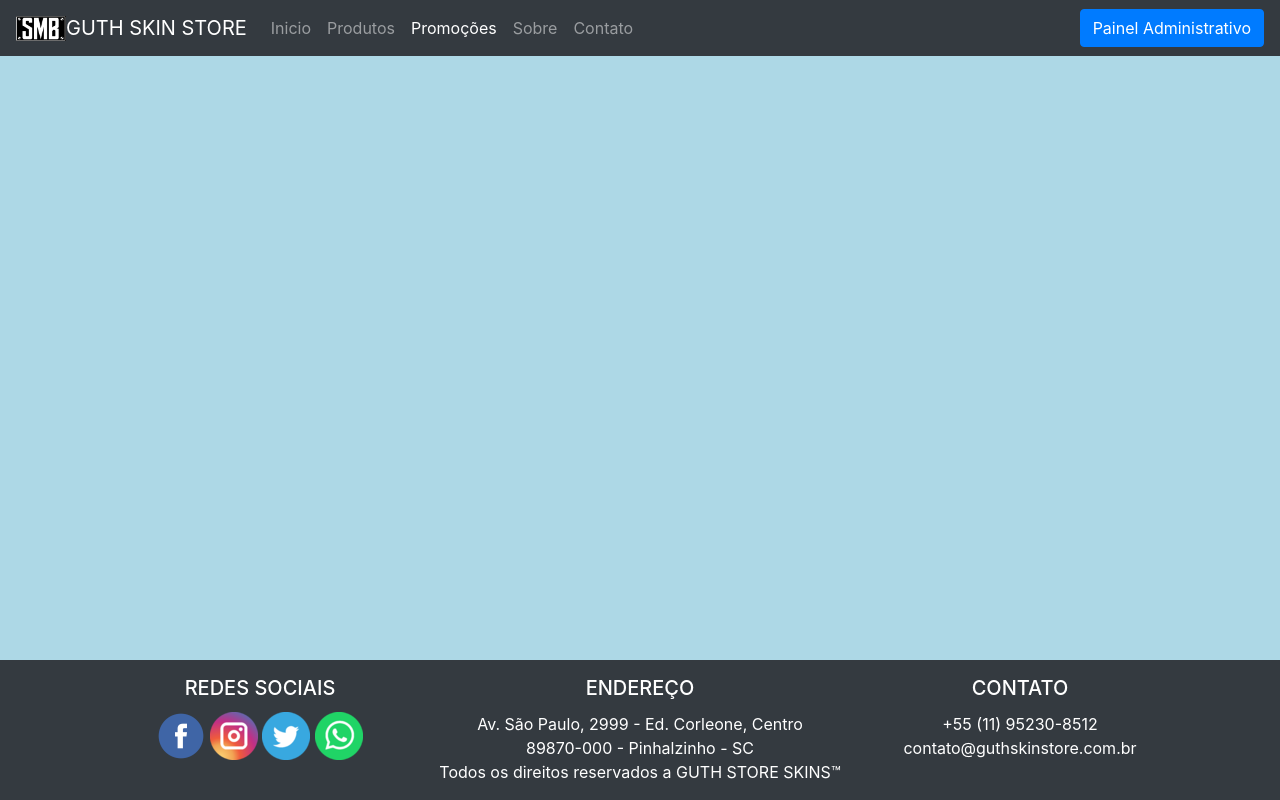
After one commit to guilhermeguth/LojaSkins, a PHP site: page /promocao.php in a window 1280 px wide. The commit adds this page. Run offline with PHP 8.4, Linux system fonts and the light colour scheme; data that the repository does not hold is empty.

Commit message:
Terminei

```diff
--- a/admin/src/produtos/list_produtos.php
+++ b/admin/src/produtos/list_produtos.php
@@ -79,8 +79,8 @@
                                                 <td><?php echo $pesobruto ?> kg</td>
                                                 <td><?php echo $pesoliquido ?> kg</td>
 												<td>R$ <?php echo $precovenda ?></td>
-												<td><?php echo  "<img class='d-block w-100 h-100' src='img/$imageminterna'>" ?> </td>
-												<td><?php echo "<img class='d-block w-100 h-100' src='img/$imagemexterna'>" ?> </td>
+												<td style="font-size: 32px;text-align: center; vertical-align: middle;"><?php echo  "<img src='img/$imageminterna'  alt='Imagem Iterna' height='200px' width='200px'>" ?> </td>
+												<td style="font-size: 32px;text-align: center; vertical-align: middle;"><?php echo "<img src='img/$imagemexterna'  alt='Imagem Externa' height='200px' width='200px'>" ?> </td>
 												<td>
 													<a class="btn btn-small btn-primary" href="edt_produtos.php?procod=<?php echo $procod ?>"/><i class='icon-edit icon-white'></i> Editar</a>
 													<a class="btn btn-small btn-danger" href="exc_produtos.php?procod=<?php echo $procod ?>"; onclick='return confirm("Deseja excluir o Produto selecionado?");'><i class='icon-remove-circle icon-white'></i> Excluir</a>
--- a/contato.html
+++ b/contato.html
@@ -27,6 +27,9 @@
                 <li class="nav-item">
                     <a class="nav-link" href="produtos.html">Produtos</a>
                 </li>
+                <li class="nav-item">
+                    <a class="nav-link" href="promocao.php">Promoções</a>
+                  </li>
                 <li class="nav-item">
                     <a class="nav-link" href="sobre.html">Sobre</a>
                 </li>
--- a/index.html
+++ b/index.html
@@ -26,6 +26,9 @@
         </li>
         <li class="nav-item">
           <a class="nav-link" href="produtos.html">Produtos</a>
+        </li>
+        <li class="nav-item">
+          <a class="nav-link" href="promocao.php">Promoções</a>
         </li>
         <li class="nav-item">
           <a class="nav-link" href="sobre.html">Sobre</a>
--- a/produtos.html
+++ b/produtos.html
@@ -28,6 +28,9 @@
           <a class="nav-link" href="#">Produtos<span class="sr-only">(Página atual)</span></a>
         </li>
         <li class="nav-item">
+          <li class="nav-item">
+            <a class="nav-link" href="promocao.php">Promoções</a>
+          </li>
           <a class="nav-link" href="sobre.html">Sobre</a>
         </li>
         <li class="nav-item">
--- /dev/null
+++ b/promocao.php
@@ -0,0 +1,102 @@
+<!DOCTYPE html>
+<html lang="en">
+<head>
+  <link rel="shortcut icon" href="/img/favicon-16x16.png"/>
+  <meta charset="UTF-8">
+  <meta http-equiv="X-UA-Compatible" content="IE=edge">
+  <meta name="viewport" content="width=device-width, initial-scale=1.0">
+  <title>GUTH SKIN STORE - Inicio</title>
+  <link rel="stylesheet" href="https://stackpath.bootstrapcdn.com/bootstrap/4.1.3/css/bootstrap.min.css" integrity="sha384-MCw98/SFnGE8fJT3GXwEOngsV7Zt27NXFoaoApmYm81iuXoPkFOJwJ8ERdknLPMO" crossorigin="anonymous">
+  <link rel="stylesheet" href="css/styles.css">
+</head>
+<body>
+  <script src="https://code.jquery.com/jquery-3.3.1.slim.min.js" integrity="sha384-q8i/X+965DzO0rT7abK41JStQIAqVgRVzpbzo5smXKp4YfRvH+8abtTE1Pi6jizo" crossorigin="anonymous"></script>
+  <script src="https://cdnjs.cloudflare.com/ajax/libs/popper.js/1.14.3/umd/popper.min.js" integrity="sha384-ZMP7rVo3mIykV+2+9J3UJ46jBk0WLaUAdn689aCwoqbBJiSnjAK/l8WvCWPIPm49" crossorigin="anonymous"></script>
+  <script src="https://stackpath.bootstrapcdn.com/bootstrap/4.1.3/js/bootstrap.min.js" integrity="sha384-ChfqqxuZUCnJSK3+MXmPNIyE6ZbWh2IMqE241rYiqJxyMiZ6OW/JmZQ5stwEULTy" crossorigin="anonymous"></script>
+  <nav class="navbar navbar-expand-lg navbar-dark bg-dark">
+    <a href="#"><img src="img/LogoSMB.png" width="50px" height="25px"></a>
+    <a class="navbar-brand" href="#">GUTH SKIN STORE</a>
+    <button class="navbar-toggler" type="button" data-toggle="collapse" data-target="#navbarNavDropdown" aria-controls="navbarNavDropdown" aria-expanded="false" aria-label="Alterna navegação">
+      <span class="navbar-toggler-icon"></span>
+    </button>
+    <div class="collapse navbar-collapse" id="navbarNavDropdown">
+      <ul class="navbar-nav">
+        <li class="nav-item">
+          <a class="nav-link" href="#">Inicio</span></a>
+        </li>
+        <li class="nav-item">
+          <a class="nav-link" href="produtos.html">Produtos</a>
+        </li>
+        <li class="nav-item active">
+          <a class="nav-link" href="promocao.php">Promoções<span class="sr-only">(Página atual)</a>
+        </li>
+        <li class="nav-item">
+          <a class="nav-link" href="sobre.html">Sobre</a>
+        </li>
+        <li class="nav-item">
+          <a class="nav-link" href="contato.html">Contato</a>
+        </li>
+      </ul>
+    </div>
+    <div class="btnPainelADM">
+      <a target="_blank" href="admin/index.html" class="btn btn-primary">Painel Administrativo</a>
+    </div>
+  </nav>
+  <br>
+<div class="container">
+        <div class="container" id="produto">
+            <div class="row row-cols-1 row-cols-md-3 g-4">
+                <?php
+                    include 'admin/conecta.php';
+                    $sql = "select * from produtos";
+                    $query = mysqli_query($con, $sql);
+                    while ($p = mysqli_fetch_array($query)) {
+                        $template = "
+                        <div class='col'>
+
+                                <div class='card text-white bg-dark mb-3'>
+                                    <h3 class='card-title'>{$p['pronom']}</h3>
+                                    <img class='d-block w-100 h-100' src='admin/src/produtos/img/{$p['proimgint']}'>
+                                    <p class='card-text'>Complemento: {$p['procomp']}<br>Largura: {$p['prolarg']}<br>Altura: {$p['proalt']}<br>Peso Líquido: {$p['propesliq']}<br>Peso Bruto: {$p['propesbru']}</p>
+                                    <div class='card-footer'>
+                                      <h5 class='card-title'>Valor de Venda: R$ {$p['provalven']}</h5>
+                                      <a href='#' class='btn btn-primary'>COMPRAR</a>
+                                    </div>
+                                </div>
+                        </div>
+                        ";
+                        echo $template;
+                    }
+                ?>
+            </div>
+        </div>
+    </div>
+    <script src="https://cdn.jsdelivr.net/npm/bootstrap@5.0.1/dist/js/bootstrap.bundle.min.js" integrity="sha384-gtEjrD/SeCtmISkJkNUaaKMoLD0//ElJ19smozuHV6z3Iehds+3Ulb9Bn9Plx0x4" crossorigin="anonymous"></script>
+    <footer id="footernormal" class="footer mt-auto py-3 bg-dark">
+  <div class="container">
+    <div class="row">
+      <div class="col-sm">
+        <h5 class="card-title">REDES SOCIAIS</h5>
+        <a target="_blank" href="https://www.facebook.com/guilhermeguthzahn/"><img src="img/RedesSociais/facebook.png"></a>
+        <a target="_blank" href="https://www.instagram.com/guuiguth/"><img src="img/RedesSociais/instagram.png"></a>
+        <a target="_blank" href="https://twitter.com/GuilhermeGuthZ"><img src="img/RedesSociais/twitter.png"></a>
+        <a target="_blank" href="https://api.whatsapp.com/send/?phone=55049988740497&text&app_absent=0"><img src="img/RedesSociais/whatsapp.png"></a>
+      </div>
+      <div class="col-sm">
+        <h5 class="card-title">ENDEREÇO</h5>
+        Av. São Paulo, 2999 - Ed. Corleone, Centro<br>
+        89870-000 - Pinhalzinho - SC<br>
+      </div>
+      <div class="col-sm">
+        <h5 class="card-title">CONTATO</h5>
+        +55 (11) 95230-8512<br>
+        contato@guthskinstore.com.br
+      </div>
+    </div>
+  </div>
+  <div>
+    Todos os direitos reservados a GUTH STORE SKINS™
+  </div>
+</footer>
+</body>
+</html>
--- a/sobre.html
+++ b/sobre.html
@@ -27,6 +27,9 @@
                 <li class="nav-item">
                     <a class="nav-link" href="produtos.html">Produtos</a>
                 </li>
+                <li class="nav-item">
+                    <a class="nav-link" href="promocao.php">Promoções</a>
+                  </li>
                 <li class="nav-item active">
                     <a class="nav-link" href="#">Sobre<span class="sr-only">(Página atual)</span></a>
                 </li>
```
Also changed, not shown: admin/src/produtos/img/0513b9b53db4ebe754b15f077a8119b6.png (added), admin/src/produtos/img/0c20dec61f59dc0532fe562b7c299f06.png (added), admin/src/produtos/img/13340df3d7ec5595f89da41ac9b0cf0d.png (added), admin/src/produtos/img/40e72086bca3d899fb387ea6abbd8b2c.png (added), admin/src/produtos/img/f1a44a3eae8ab556ad36f3364f63bc9c.png (added), admin/src/produtos/img/f6a072a8fd447d66f8ade97f718e8e7f.png (added).
